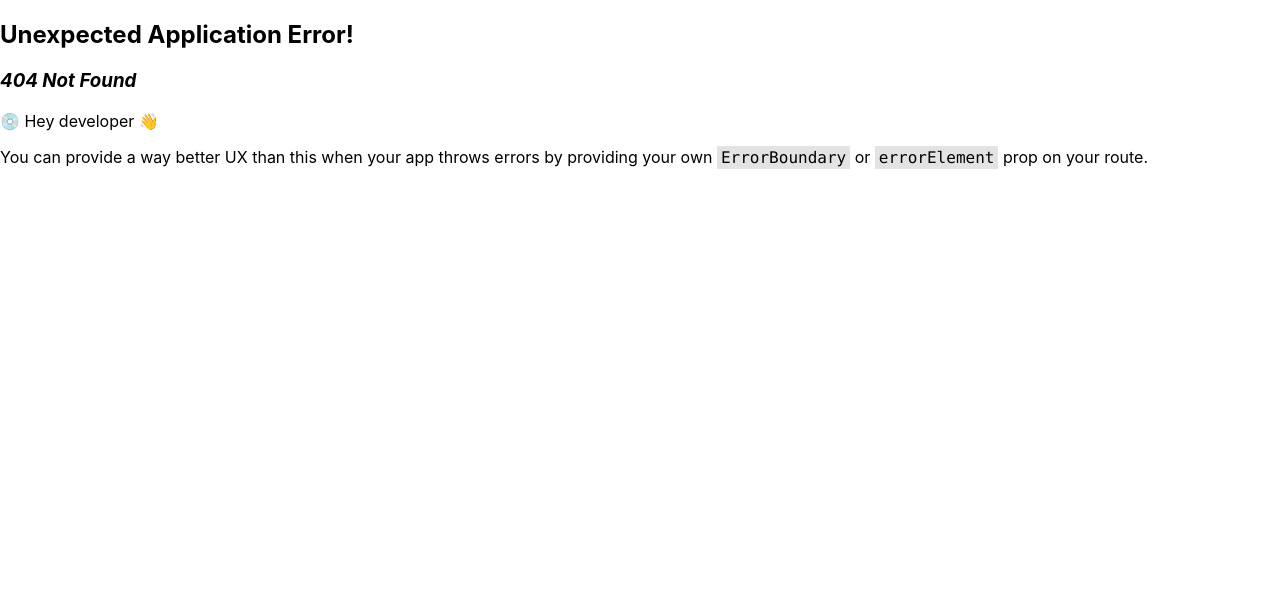
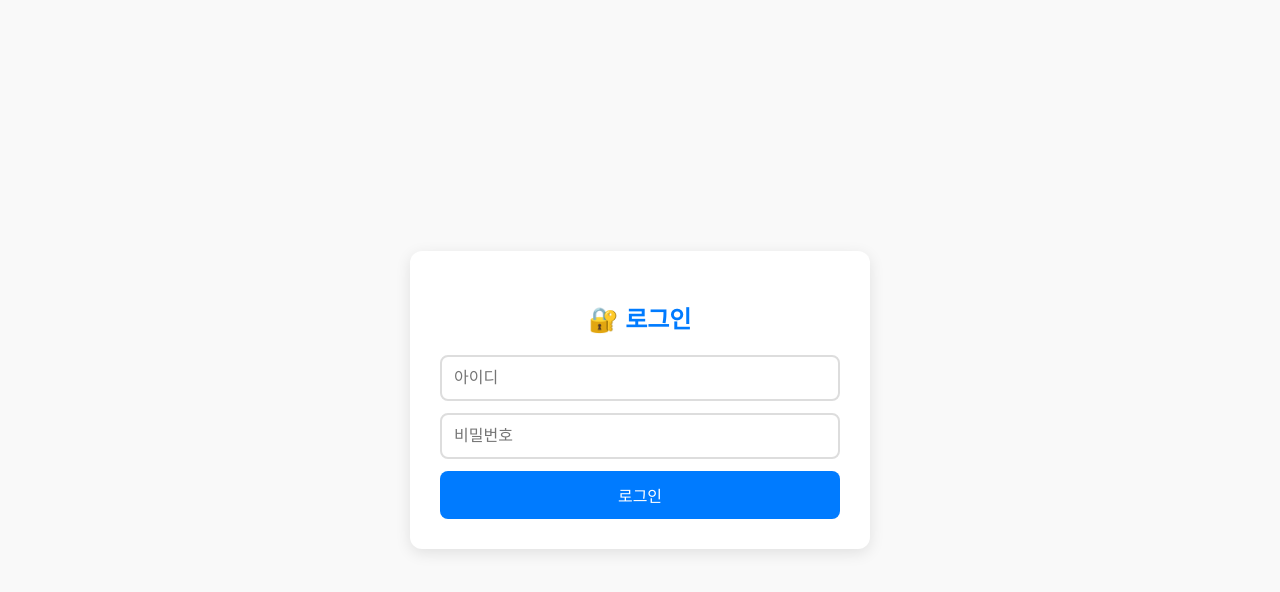
Before and after one commit to SyraYunji/Frontend, a React (Create React App) app: page /login in a window 1280 px wide. Before the commit this address had no page. Shown: the top 592 px of the page. Built offline with nearby package versions, Linux system fonts and the light colour scheme.

Commit message:
로그인 화면 구현

```diff
--- a/src/App.js
+++ b/src/App.js
@@ -6,6 +6,7 @@ import StorySection from "./BookReview/story/Story/StorySection";
 import PostSection from "./BookReview/story/Post/PostSection";
 import BookReview from "./BookReview/story/BookReview";
 import WritePost from "./BookReview/story/Pages/WritePost";
+import Login from "./Login/login";
 
 const App = () => {
   const [reviews, setReviews] = useState([
@@ -31,7 +32,8 @@ const App = () => {
     { path: "/story-section", element: <StorySection reviews={reviews} addReview={addReview} /> },
     { path: "/post-section", element: <PostSection reviews={reviews} addReview={addReview} /> },
     { path: "/book-review", element: <BookReview reviews={reviews} addReview={addReview} /> }, // ✅ 상태 전달
-    { path: "/write", element: <WritePost addReview={addReview} /> } // ✅ 상태 전달
+    { path: "/write", element: <WritePost addReview={addReview} /> }, // ✅ 상태 전달
+    {path: "/login", element: <Login />},
   ]);
 
   return <RouterProvider router={router} />;
--- a/src/BookReview/story/Story/StorySection.js
+++ b/src/BookReview/story/Story/StorySection.js
@@ -16,7 +16,15 @@ const StorySection = ({ reviews, addReview, deleteStory }) => {
   };
 
   const handleSubmit = () => {
-    if (bookTitle.trim() === "" || shortReview.trim() === "") return;
+    if (bookTitle.trim() === "") {
+      alert("⚠️ 책 제목을 입력해주세요!");
+      return;
+    }
+
+    if (shortReview.trim() === "") {
+      alert("⚠️ 짧은 생각을 입력해주세요!");
+      return;
+    }
 
     addReview("나", bookTitle, shortReview, "story");
 
--- /dev/null
+++ b/src/Login/Login.css
@@ -0,0 +1,71 @@
+/* 🌸 밝고 산뜻한 배경 */
+body {
+    background: #f9f9f9; /* 부드러운 밝은 회색 배경 */
+    display: flex;
+    justify-content: center;
+    align-items: center;
+    height: 100vh;
+    margin: 0;
+    font-family: "Arial", sans-serif;
+  }
+
+  /* 로그인 박스 스타일 */
+  .login-container {
+    background: #ffffff;
+    padding: 30px;
+    border-radius: 12px;
+    box-shadow: 0 4px 15px rgba(0, 0, 0, 0.1);
+    width: 400px;
+    text-align: center;
+    transition: all 0.3s ease-in-out;
+  }
+
+  /* 제목 스타일 */
+  .login-container h2 {
+    color: #007bff; /* 파란색으로 강조 */
+    margin-bottom: 20px;
+    font-size: 24px;
+    display: flex;
+    align-items: center;
+    justify-content: center;
+    gap: 8px;
+  }
+
+  /* 로그인 폼 스타일 */
+  .login-form {
+    display: flex;
+    flex-direction: column;
+    gap: 12px;
+  }
+
+  /* 입력 필드 스타일 */
+  .login-form input {
+    padding: 12px;
+    border: 2px solid #ddd;
+    border-radius: 8px;
+    font-size: 16px;
+    transition: border 0.3s ease-in-out;
+    background-color: #ffffff;
+  }
+
+  .login-form input:focus {
+    border-color: #007bff; /* 포커스 시 파란색 강조 */
+    outline: none;
+  }
+
+  /* 🔵 파란색 버튼 스타일 */
+  .login-form button {
+    padding: 12px;
+    background-color: #007bff; /* 기본 파란색 */
+    color: white;
+    border: none;
+    border-radius: 8px;
+    cursor: pointer;
+    font-size: 16px;
+    transition: all 0.3s ease-in-out;
+  }
+
+  .login-form button:hover {
+    background-color: #0056b3; /* hover 시 더 진한 파란색 */
+    transform: scale(1.05);
+  }
--- /dev/null
+++ b/src/Login/login.js
@@ -0,0 +1,42 @@
+import React, { useState } from "react";
+import { useNavigate } from "react-router-dom"; // ✅ useNavigate 추가
+import "./Login.css";
+
+const Login = ({ onLogin }) => {
+  const [username, setUsername] = useState("");
+  const [password, setPassword] = useState("");
+  const navigate = useNavigate();
+
+  const handleSubmit = (e) => {
+    e.preventDefault();
+    if (username.trim() === "" || password.trim() === "") {
+      alert("⚠️ 아이디와 비밀번호를 입력해주세요!");
+      return;
+    }
+    alert("로그인 성공!");
+    navigate("/"); //
+  };
+
+  return (
+    <div className="login-container">
+      <h2>🔐 로그인</h2>
+      <form onSubmit={handleSubmit} className="login-form">
+        <input
+          type="text"
+          placeholder="아이디"
+          value={username}
+          onChange={(e) => setUsername(e.target.value)}
+        />
+        <input
+          type="password"
+          placeholder="비밀번호"
+          value={password}
+          onChange={(e) => setPassword(e.target.value)}
+        />
+        <button type="submit">로그인</button>
+      </form>
+    </div>
+  );
+};
+
+export default Login;
```
